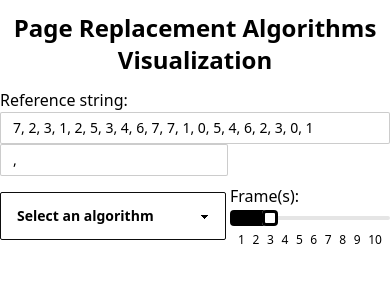
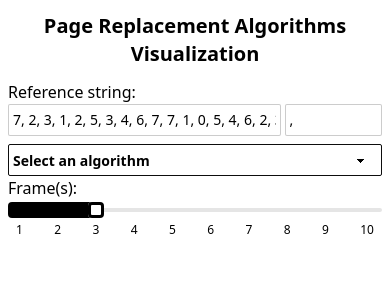
Before and after one commit to thrillim/Page-Replacement, a plain HTML site: page index.html in a window 390 px wide. Drawn offline with nearby package versions, Linux system fonts and the light colour scheme.

Commit message:
mobile responsive

```diff
--- a/index.html
+++ b/index.html
@@ -17,30 +17,39 @@
 </head>
 
 <body>
-  <h1 class="text-2xl py-3 font-bold text-center">
+  <div
+    id="container"
+    class="px-2 sm:px-5"
+  >
+    <h1 class="text-xl md:text-2xl py-3 font-bold text-center">
       Page Replacement Algorithms Visualization
     </h1>
-  <div class="md:px-10">
-    <span>Reference string: </span>
+    <div>
+      <p>Reference string: </p>
+      <div
+        id="ref"
+        class="flex justify-between gap-1"
+      >
         <input
           id="ref-string"
           type="text"
           placeholder="1, 2, 3, ..."
           value="7, 2, 3, 1, 2, 5, 3, 4, 6, 7, 7, 1, 0, 5, 4, 6, 2, 3, 0, 1"
-      class="input input-bordered input-sm w-full max-w-3xl"
+          class="px-1 sm:px-2 input input-bordered input-sm w-[70vw]"
         />
         <input
           id="separator"
           type="text"
-      placeholder="Separate by (eg. ', ')"
+          placeholder="Sep (', ')"
           value=", "
-      class="input input-bordered input-sm w-sm max-w-sm"
+          class="px-1 sm:px-2 input input-bordered input-sm w-[25vw]"
         />
-    <div class="grid grid-flow-col-dense py-2 gap-1">
+      </div>
+      <div class="block sm:py-2 sm:grid sm:grid-flow-col-dense sm:gap-1">
         <div class="mt-2">
           <select
             id="select-algorithm"
-          class="select select-primary w-full max-w-xs"
+            class="px-1 sm:px-2 select select-primary select-sm sm:select-md w-full sm:max-w-xs"
           >
             <option
               disabled
@@ -67,7 +76,7 @@
             class="range range-xs"
             step="1"
           />
-        <div class="w-full flex justify-between text-xs px-2">
+          <div class="w-full flex justify-between text-xs px-2 my-[-2px] sm:my-none">
             <!-- <span>0</span> -->
             <span>1</span>
             <span>2</span>
@@ -99,9 +108,9 @@
     </div>
     <div
       id="conclusion"
-    class="grid grid-cols-3 text-center py-1"
+      class="block sm:grid sm:grid-cols-3 text-center pt-1 pb-3"
     ></div>
-
+  </div>
   <script src="script.js"></script>
 </body>
 
--- a/script.js
+++ b/script.js
@@ -189,10 +189,10 @@ function visulize(refStringArray, frames, algorithm) {
       pageFrame += `<div class="border-solid border border-primary text-center">${data} <div class="text-xs text-info text-center">${subData}</div></div> `;
     }
     if (isDrawn) {
-      visualPageFrames.innerHTML += `<div><div class="font-bold mb-1">${refStringArray[i]}</div><div class="block ml-[12px] min-w-[24px]">${pageFrame}</div></div> `;
+      visualPageFrames.innerHTML += `<div><div class="font-bold mb-px">${refStringArray[i]}</div><div class="block ml-[12px] min-w-[24px] mb-[10px]">${pageFrame}</div></div> `;
       isDrawn = false;
     } else {
-      visualPageFrames.innerHTML += `<div><div class="font-bold mb-1">${refStringArray[i]}</div><div class="block ml-[12px] min-w-[24px] opacity-0">${pageFrame}</div></div> `;
+      visualPageFrames.innerHTML += `<div><div class="font-bold mb-px">${refStringArray[i]}</div><div class="block ml-[12px] min-w-[24px] mb-[10px] opacity-0">${pageFrame}</div></div> `;
     }
   }
   // Show conclusion
```
Lines whose indentation alone changed are shown as unchanged.
